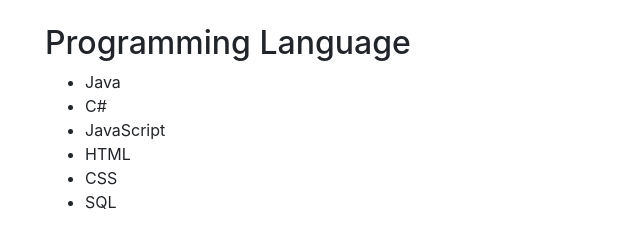
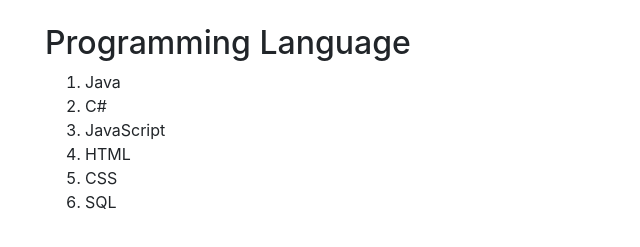
Before and after one commit to IT3049C-Fall20/1-online-portfolio-Xiao0909, a website: page index.html in a window 1280 px wide. Shown: the part 406-653 px from the top of the page, 605-1245 px from the left. Drawn offline with nearby package versions, Linux system fonts and the light colour scheme.

Commit message:
npm test failed change 2

```diff
--- a/index.html
+++ b/index.html
@@ -55,14 +55,14 @@
       <div class="column1">
         <div class="section" id="programmingLanguage">
           <h2>Programming Language</h2>
-          <ul>
+          <OL>
             <li>Java</li>
             <li>C#</li>
             <li>JavaScript</li>
             <li>HTML</li>
             <li>CSS</li>
             <li>SQL</li>
-          </ul>
+          </OL>
         </div>
       </div>
     </div>
```
